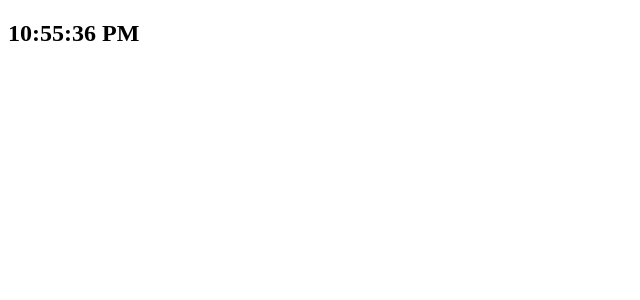
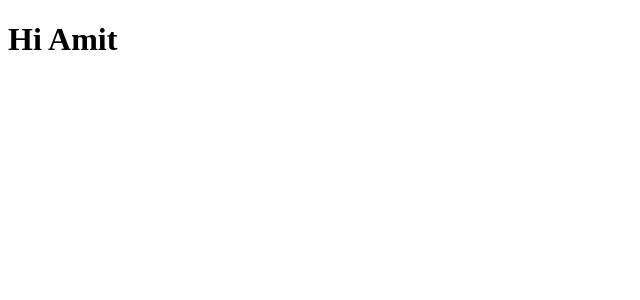
Before and after one commit to amitzed/react-practice, a React (Create React App) app: page / in a window 1280 px wide. Shown: the top 300 px of the page, without its empty margins (0-640 px from the left). Built offline with nearby package versions, Linux system fonts and the light colour scheme.

Commit message:
Created Person Component

```diff
--- a/src/index.js
+++ b/src/index.js
@@ -1,15 +1,12 @@
 import React from 'react'
 import ReactDOM from 'react-dom'
 
-let clock = () => {
-  return
-};
 
-setInterval(function() {
+function Person(props) {
+  return <h1>Hi {props.name}</h1>
+}
+
   ReactDOM.render(
-    <h2>
-      {new Date().toLocaleTimeString()}
-    </h2>,
+    <Person name='Amit'/>,
       document.getElementById('root')
   );
-});
```
